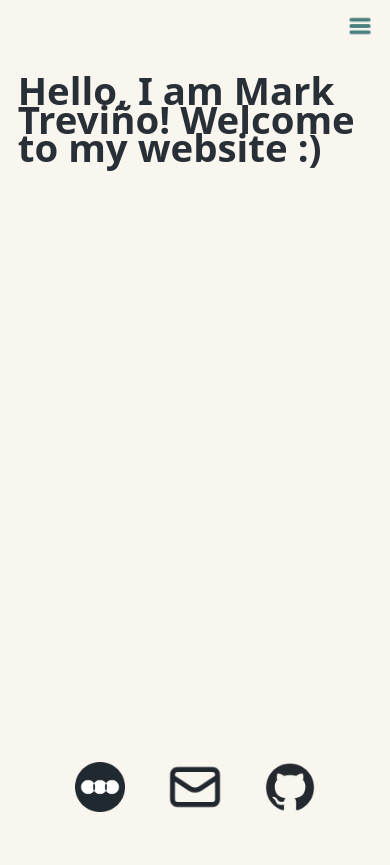
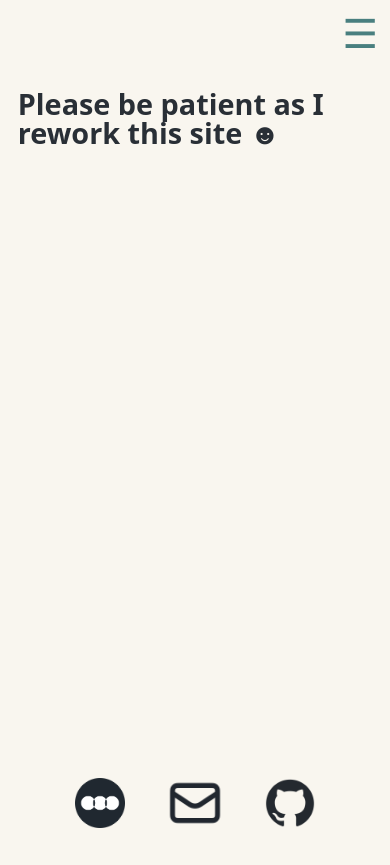
Before and after one commit to matrev/personal-website, a Next.js app: page / in a window 390 px wide. Built offline with nearby package versions, Linux system fonts and the light colour scheme.

Commit message:
updating styling and removing unused images

```diff
--- a/src/components/navbar.tsx
+++ b/src/components/navbar.tsx
@@ -64,11 +64,11 @@ export default function Navbar() {
             toggleHamburgerButton();
           }
         }}>
-          <Image src={`/${theme === 'dark' ? 'sun' : 'moon'}-svgrepo-com.png`} alt='test' width={themeButtonSize} height={themeButtonSize} />
+          <Image src={`/${theme === 'dark' ? 'sun' : 'moon'}-svgrepo-com.png`} alt='theme-toggle-button' width={themeButtonSize} height={themeButtonSize} />
         </button>
       </div>
       <button className="hamburger" onClick={toggleHamburgerButton}>
-        <Image src={!isMobileNavOpen ? 'hamburger-svgrepo-com.png' : 'close-x-svgrepo-com.png'} alt='test' width={30} height={30} />
+        {!isMobileNavOpen ?  <>&#9776;</> : <>&times;</>}
       </button>
     </header>
   );
--- a/src/pages/index.tsx
+++ b/src/pages/index.tsx
@@ -1,6 +1,6 @@
 
 export default function Index() {
   return <>
-    <h1>Hello, I am Mark Treviño! Welcome to my website :)</h1>
+    <h2>Please be patient as I rework this site ☻</h2>
   </>
 }
--- a/src/styles/global.css
+++ b/src/styles/global.css
@@ -13,6 +13,33 @@
   --md: 800px;
 }
 
+header {
+  display: flex;
+  flex-direction: row;
+  justify-content: space-between;
+  align-items: center;
+  margin-top: 10px;
+  gap: 40px;
+  padding: 0 .5rem 0 .5rem;
+}
+
+main {
+  min-height: 80vh;
+  padding: 0.5rem;
+}
+
+body {
+  background-color: var(--background-color);
+  color: var(--text-color);
+  line-height: 1.8rem;
+  font-family: var(--font-family);
+  margin: 0;
+  width: 95vw;
+  font-size: 1.2rem;
+  margin-left: auto;
+  margin-right: auto;
+}
+
 body.light-mode {
   --background-color: #f9f6ef;
   --text-color: #292f36;
@@ -21,24 +48,20 @@ body.light-mode {
   --code-font-color: #292f36;
 }
 
-body {
-  background-color: var(--background-color);
-  color: var(--text-color);
-  /* font-size: 1.2rem; */
-  line-height: 1.8rem;
-  font-family: var(--font-family);
-  margin: 0;
-}
-
-header {
+footer {
   display: flex;
-  flex-direction: row;
-  justify-content: space-between;
+  justify-content: center;
   align-items: center;
+  gap: 40px;
+  padding: 1.5rem 2.5rem;
 }
 
 a, a:hover {
   color: var(--highlighted-text);
+}
+
+h1 {
+  line-height: normal;
 }
 
 .showMoreButton {
@@ -87,40 +110,13 @@ a, a:hover {
   align-self: center;
 }
 
-header {
-  margin-top: 10px;
-  display: flex;
-  gap: 40px;
-  padding: 0 .5rem 0 .5rem;
-}
-
-body {
-  width: 95vw;
-  font-size: 1.2rem;
-  margin-left: auto;
-  margin-right: auto;
-}
-
-main {
-  min-height: 80vh;
-  padding: 0.5rem;
-}
-
-footer {
-  display: flex;
-  justify-content: center;
-  align-items: center;
-  gap: 40px;
-  /* border-top: 1px solid red; */
-  padding: 1.5rem 2.5rem;
-}
-
-
 .hamburger,
 .hamburger::before,
 .hamburger::after {
   width: 1.5rem;
+  color: var(--highlighted-text);
   background: transparent;
+  font-size: 40px;
   border: none;
   position: relative;
   transition: all .3s ease;
@@ -158,14 +154,14 @@ footer {
     height: 100%;
     display: flex;
     width: 100%;
-    position: fixed; /* Stay in place */
+    position: fixed;
     justify-content: center;
     flex-direction: column;
     left: 0;
     top: 0;
-    background-color: rgb(0,0,0); /* Black fallback color */
-    background-color: rgba(0,0,0, 0.9); /* Black w/opacity */
-    overflow-x: hidden; /* Disable horizontal scroll */
+    background-color: rgb(0,0,0);
+    background-color: rgba(0,0,0, 0.9);
+    overflow-x: hidden;
     transition: 1.5s;
     gap: 50px;
   }
@@ -173,8 +169,4 @@ footer {
   .nav-items.open, .navLink {
     font-size: 40px;
   }
-
-  /* footer {
-
-  } */
 }
```
Also changed, not shown: public/close-x-svgrepo-com.png (deleted), public/hamburger-svgrepo-com.png (deleted).
